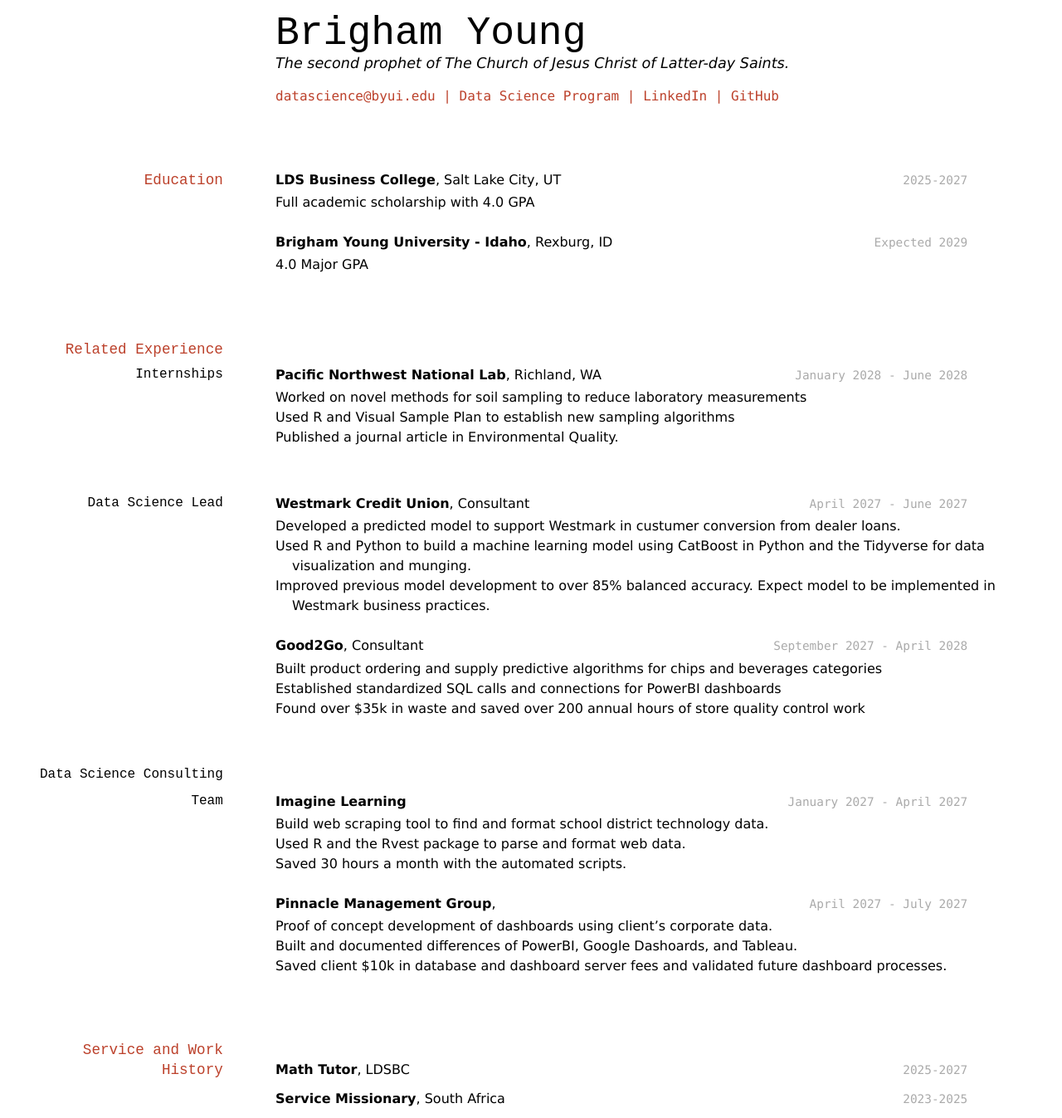
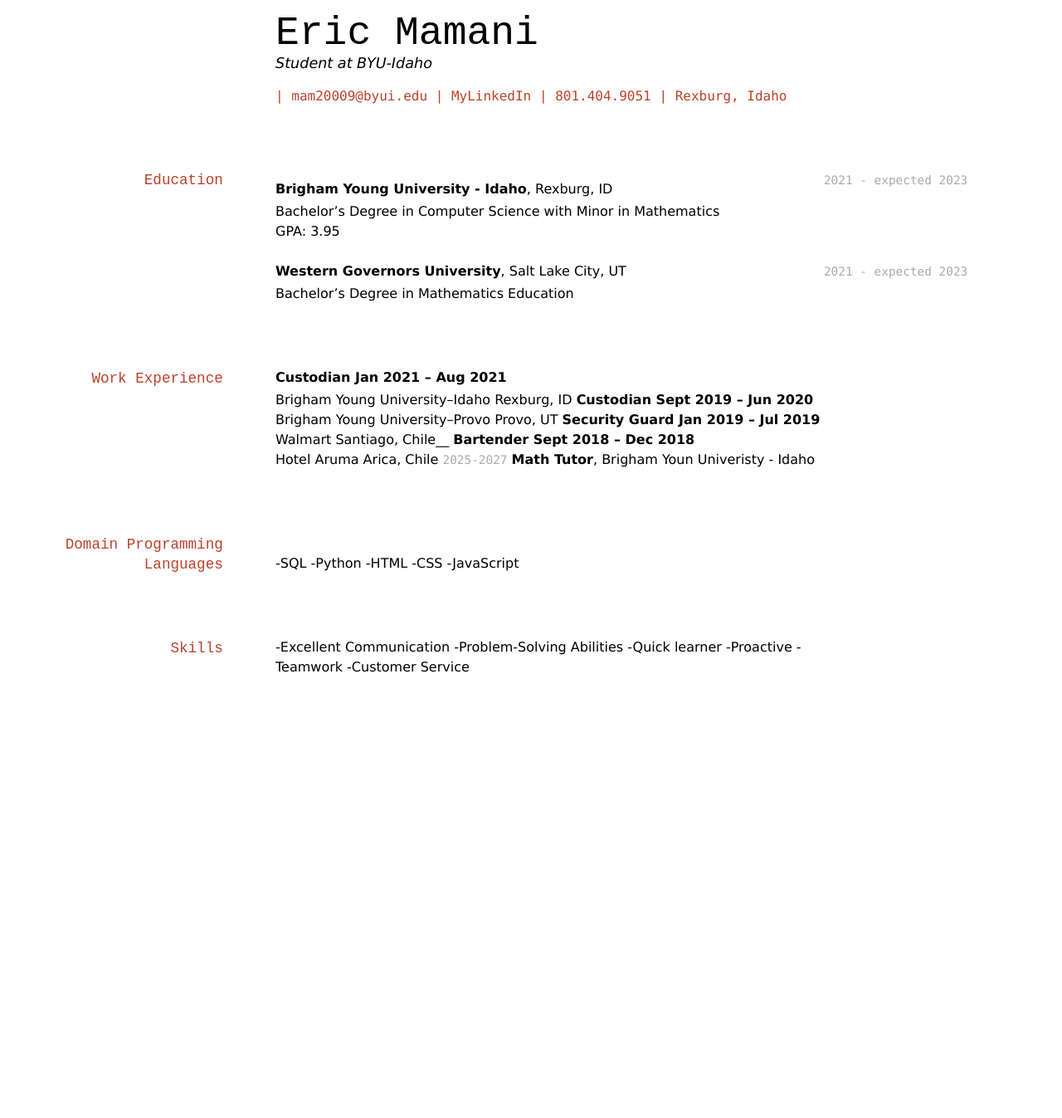
Before and after one commit to ericmamaniramirez13/Manani-Resume, a Jekyll site: the page built from docs/index.md, in a window 1280 px wide. Shown: the whole page at 83% size. Built offline with Jekyll 4.4.1, drawn with Linux system fonts in a browser that asks for light colours; after the commit the page ends 900 px from its top, so only the background shows below that.

Commit message:
Update index.md

```diff
--- a/docs/index.md
+++ b/docs/index.md
@@ -1,84 +1,65 @@
 ---
 layout: cv
-title: Brigham Young's Resume
+title: Eric's Resume
 ---
-# Brigham Young
-The second prophet of The Church of Jesus Christ of Latter-day Saints.
+# Eric Mamani
+Student at BYU-Idaho
 
 <div id="webaddress">
-<a href="datascience@byui.edu">datascience@byui.edu</a>
-| <a href="https://byuidatascience.github.io/development.html">Data Science Program</a>
-| <a href="https://www.linkedin.com/groups/13537407/">LinkedIn</a>
-| <a href="https://github.com/byuids-resumes">GitHub</a>
+| mam20009@byui.edu
+| <a href="https://www.linkedin.com/in/eric-mamani-ramirez-4aa454201/">MyLinkedIn</a>
+| 801.404.9051
+| Rexburg, Idaho
 </div>
 
 <!-- https://www.monique.tech/the-art-of-markdown -->
 
 ## Education
 
-`2025-2027`
-__LDS Business College__, Salt Lake City, UT
+`2021 - expected 2023`
 
-- Full academic scholarship with 4.0 GPA
-
-`Expected 2029`
 __Brigham Young University - Idaho__, Rexburg, ID
 
-- 4.0 Major GPA
+- Bachelor’s Degree in Computer Science with Minor in Mathematics
+- GPA: 3.95
+
+`2021 - expected 2023`
+
+__Western Governors University__, Salt Lake City, UT
+- Bachelor's Degree in Mathematics Education
 
 
-## Related Experience
+## Work Experience
 
-### Internships
+__Custodian	                                          Jan 2021 – Aug 2021__
+- Brigham Young University–Idaho 	                      Rexburg, ID
+__Custodian							         	                    Sept 2019 – Jun 2020__
+- Brigham Young University–Provo								       Provo, UT
+__Security Guard									                   Jan 2019 – Jul 2019__
+- Walmart									                              Santiago, Chile__
+__Bartender									                          Sept 2018 – Dec 2018__
+- Hotel Aruma		Arica, Chile
+`2025-2027`
+__Math Tutor__, Brigham Youn Univeristy - Idaho
 
-`January 2028 - June 2028`
-__Pacific Northwest National Lab__, Richland, WA
+## Domain Programming Languages
+-SQL
+-Python
+-HTML
+-CSS
+-JavaScript
 
-- Worked on novel methods for soil sampling to reduce laboratory measurements
-- Used R and Visual Sample Plan to establish new sampling algorithms
-- Published a journal article in Environmental Quality.
-
-### Data Science Lead
-
-`April 2027 - June 2027`
-__Westmark Credit Union__, Consultant
-
-- Developed a predicted model to support Westmark in custumer conversion from dealer loans.
-- Used R and Python to build a machine learning model using CatBoost in Python and the Tidyverse for data visualization and munging.
-- Improved previous model development to over 85% balanced accuracy. Expect model to be implemented in Westmark business practices.
-
-`September 2027 - April 2028`
-__Good2Go__, Consultant
-
-- Built product ordering and supply predictive algorithms for chips and beverages categories
-- Established standardized SQL calls and connections for PowerBI dashboards
-- Found over $35k in waste and saved over 200 annual hours of store quality control work
-
-### Data Science Consulting Team
-
-`January 2027 - April 2027`
-__Imagine Learning__
-
-- Build web scraping tool to find and format school district technology data.
-- Used R and the Rvest package to parse and format web data.
-- Saved 30 hours a month with the automated scripts.
-
-`April 2027 - July 2027`
-__Pinnacle Management Group__,
-
-- Proof of concept development of dashboards using client's corporate data.
-- Built and documented differences of PowerBI, Google Dashoards, and Tableau.
-- Saved client $10k in database and dashboard server fees and validated future dashboard processes.
+## Skills
+-Excellent Communication
+-Problem-Solving Abilities
+-Quick learner
+-Proactive
+-Teamwork
+-Customer Service
 
 
-## Service and Work History
-
-`2025-2027`
-__Math Tutor__, LDSBC
 
 
-`2023-2025`
-__Service Missionary__, South Africa
 
 
 
```
